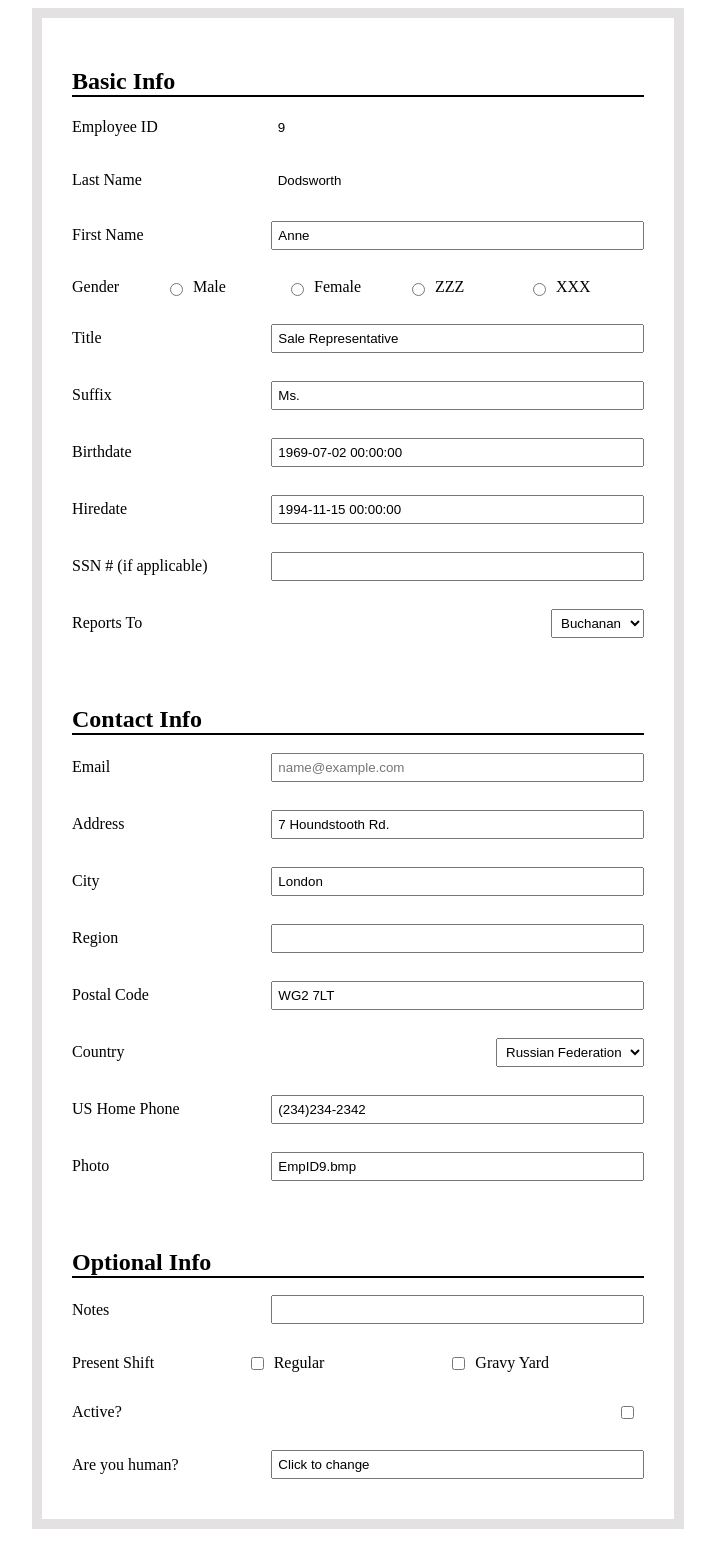
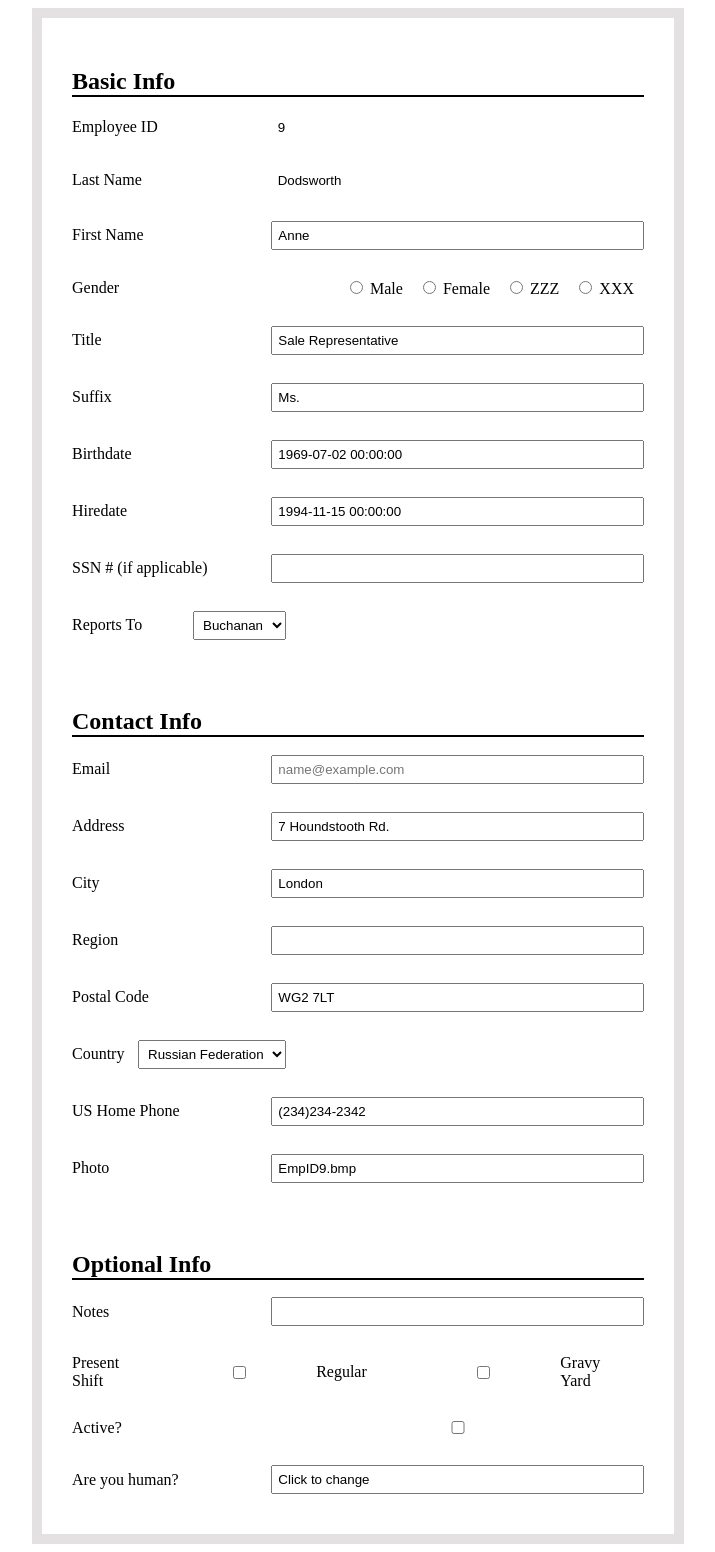
Before and after one commit to aqswde7015/NentangWeb-nhomTest, a PHP site: page /form.html in a window 1280 px wide. Shown: the whole page, without its empty margins (282-997 px from the left). Before the commit the page ends 1529 px from the top, so only its background shows below. Run offline with PHP 8.4, Linux system fonts and the light colour scheme.

Commit message:
Phongta2511

```diff
--- a/FORMS/form.html
+++ b/FORMS/form.html
@@ -40,14 +40,26 @@
 
     <div class="form-group">
       <label for="gender">Gender</label>
-      <input type="radio" id="gender" name="gender" required>
-      <label for="Male">Male</label><br>
-      <input type="radio" name="gender" id="gender" required>
-      <label for="Female">Female</label><br>
-      <input type="radio" name="gender" id="gender" required>
-      <label for="ZZZ">ZZZ</label><br>
-      <input type="radio" name="gender" id="gender" required>
-      <label for="XXX">XXX</label>
+      <div class="group">
+        <input type="radio" id="gender" name="gender" required>
+        <label for="Male">Male</label>
+      </div><br>
+
+      <div class="group">
+        <input type="radio" name="gender" id="gender" required>
+        <label for="Female">Female</label>
+      </div>
+
+      <div class="group">
+        <input type="radio" name="gender" id="gender" required>
+        <label for="ZZZ">ZZZ</label>
+      </div>
+
+      <div class="group">
+        <input type="radio" name="gender" id="gender" required>
+        <label for="XXX">XXX</label>
+      </div>
+
     </div>
      <br>
 
@@ -188,13 +200,9 @@
 
     </main>
 
-
-
-
 </div>
 </div>
 </form>
 
-
 </body>
 </html>
--- a/FORMS/style.css
+++ b/FORMS/style.css
@@ -54,11 +54,14 @@ hr {
     width: auto;
     margin-left: 20px;
     padding:5px;
+    position: relative;
+    right: 358px;
 }
 
-.form-group input[type="radio"], .form-group input[type="checkbox"] {
+/* .form-group input[type="radio"], .form-group input[type="checkbox"] {
+    display: block;
     margin-top: 5px;
     align-self: flex-start;
     margin-right: 10px;
     flex: 0;
-}
+} */
```
